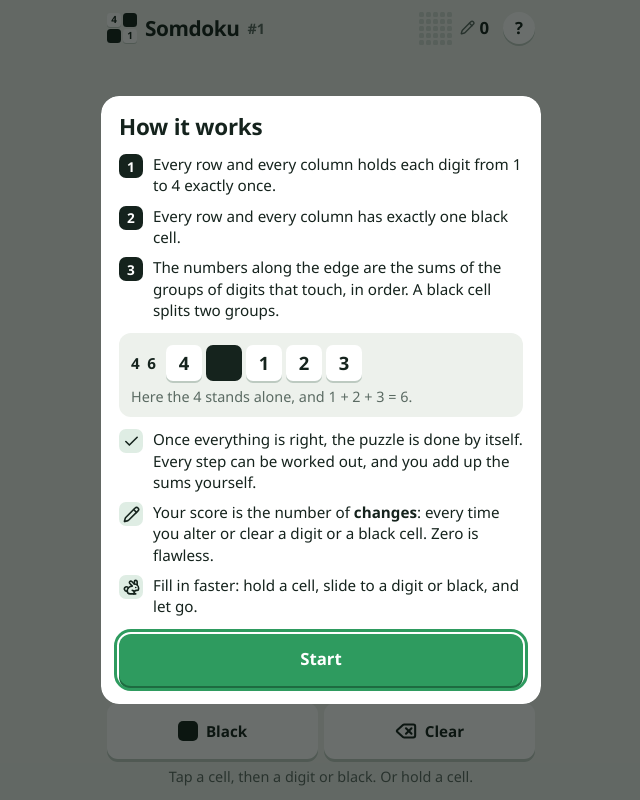
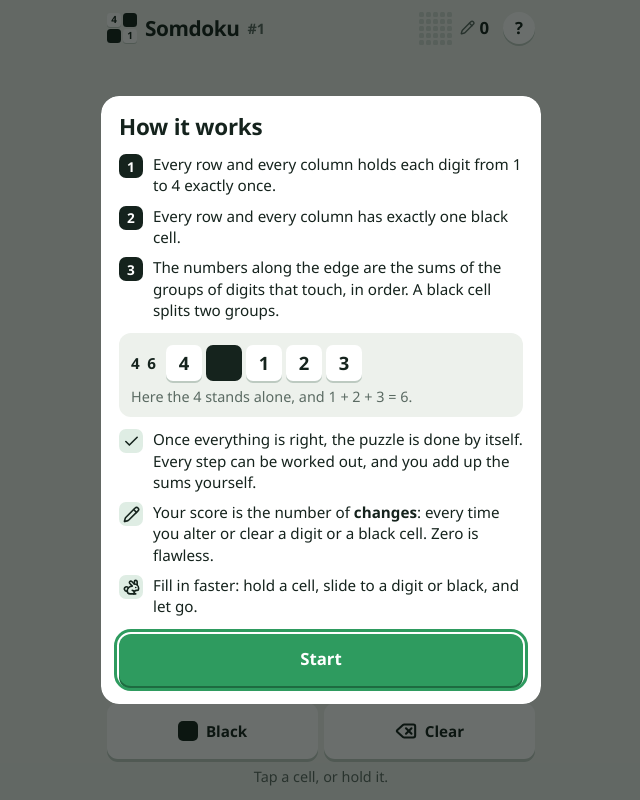
Before and after one commit to mattijsf/somdoku, a React (Vite) app: page / in a window 1280 px wide. Shown: the whole page, without its empty margins (319-959 px from the left). Built offline with nearby package versions, Linux system fonts and the light colour scheme.

Commit message:
fix(ui): keep hint on one line to avoid layout shift

```diff
--- a/src/locales/en/translations.json
+++ b/src/locales/en/translations.json
@@ -19,10 +19,10 @@
     "erase": "Clear"
   },
   "note": {
-    "start": "Tap a cell, then a digit or black. Or hold a cell.",
+    "start": "Tap a cell, or hold it.",
     "open_one": "{{count}} cell still empty.",
     "open_other": "{{count}} cells still empty.",
-    "wrong": "Everything is filled in, but it isn't right yet."
+    "wrong": "All filled in, but it isn't right yet."
   },
   "rules": {
     "title": "How it works",
--- a/src/locales/nl/translations.json
+++ b/src/locales/nl/translations.json
@@ -19,10 +19,10 @@
     "erase": "Wis"
   },
   "note": {
-    "start": "Tik een vakje en dan een cijfer of zwart. Of houd een vakje ingedrukt.",
+    "start": "Tik een vakje, of houd het ingedrukt.",
     "open_one": "Nog {{count}} vakje leeg.",
     "open_other": "Nog {{count}} vakjes leeg.",
-    "wrong": "Alles is ingevuld, maar het klopt nog niet."
+    "wrong": "Alles ingevuld, maar het klopt nog niet."
   },
   "rules": {
     "title": "Zo werkt het",
--- a/src/style.css
+++ b/src/style.css
@@ -20,7 +20,7 @@
 *,*::before,*::after{box-sizing:inherit}
 /* React renders into #root; the layout is that of body, as if #root were not there */
 #root{display:contents}
-html{height:100%}
+html{height:100%;overscroll-behavior:none}
 body{margin:0;min-height:100%;display:flex;flex-direction:column;background:var(--bg);color:var(--ink);
   font-family:"Bricolage Grotesque Variable",ui-rounded,"Segoe UI",system-ui,-apple-system,sans-serif;
   font-size:16px;line-height:1.45;font-variant-numeric:tabular-nums;-webkit-text-size-adjust:100%;
@@ -129,7 +129,8 @@ body[data-view="done"] .pad, body[data-view="done"] .note{display:none}
 .btn.primary{background:var(--green);color:#fff;box-shadow:0 3px 0 var(--green-deep)}
 .btn.primary:active{box-shadow:0 1px 0 var(--green-deep)}
 .btn:disabled{cursor:default;transform:none;color:var(--off-ink);background:var(--off);box-shadow:none}
-.note{margin-top:8px;text-align:center;min-height:1.45em}
+/* always one line: a hint of another length must not push the grid and the keys up or down */
+.note{margin-top:8px;text-align:center;height:1.45em;white-space:nowrap;overflow:hidden;text-overflow:ellipsis}
 
 /* afterwards: the result as the message that will be sent */
 .card{background:var(--surface);border-radius:18px;padding:18px}
```
Also changed, not shown: 1 other file (tests, documents, lock files or other folders).
